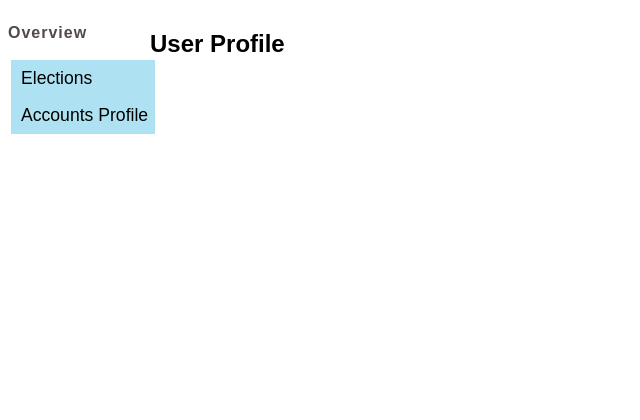
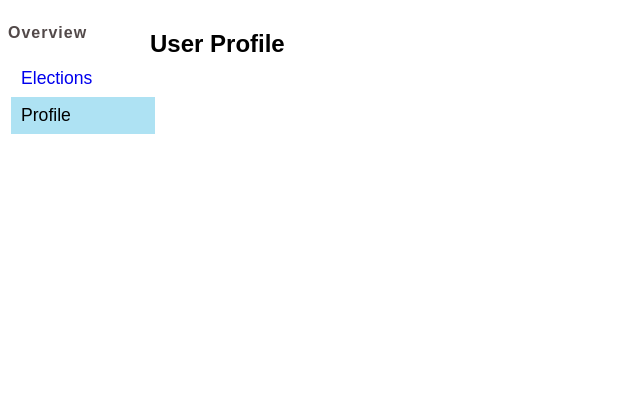
Before and after one commit to mkyd-kill/online-voting-platform, a Django app: page /accounts/profile/ in a window 1280 px wide. Shown: the top 420 px of the page, without its empty margins (0-640 px from the left). Run offline with Django 4.2, Linux system fonts and the light colour scheme; the visitor is signed in with stand-in values (Sample User, id 1).

Commit message:
active sidebar

```diff
--- a/polls/urls.py
+++ b/polls/urls.py
@@ -2,7 +2,7 @@ from django.urls import path
 from .views import vote, results, elections
 
 urlpatterns = [
-    path("", elections, name='elections'),
+    path("elections/", elections, name='elections'),
     path('vote/<int:election_id>/', vote, name='vote'),
     path('results/<int:election_id>/', results, name='results')
 ]
--- a/templates/_base.html
+++ b/templates/_base.html
@@ -15,7 +15,7 @@
             <h3 class="sidebarTitle">Overview</h3>
             <ul class="sidebarList">
               <a href="{% url 'elections' %}" class="sidebarLink">
-                <li class="sidebarListItem active">
+                <li class="sidebarListItem">
                   <span class="sidebarIcon"></span>
                   Elections
                 </li>
@@ -23,7 +23,7 @@
               <a href="{% url 'profile' %}" class="sidebarLink">
                 <li class="sidebarListItem">
                   <span class="sidebarIcon"></span>
-                  Accounts Profile
+                  Profile
                 </li>
               </a>
               <a class="sidebarLink signout-link" href="{% url 'logout' %}">
```
